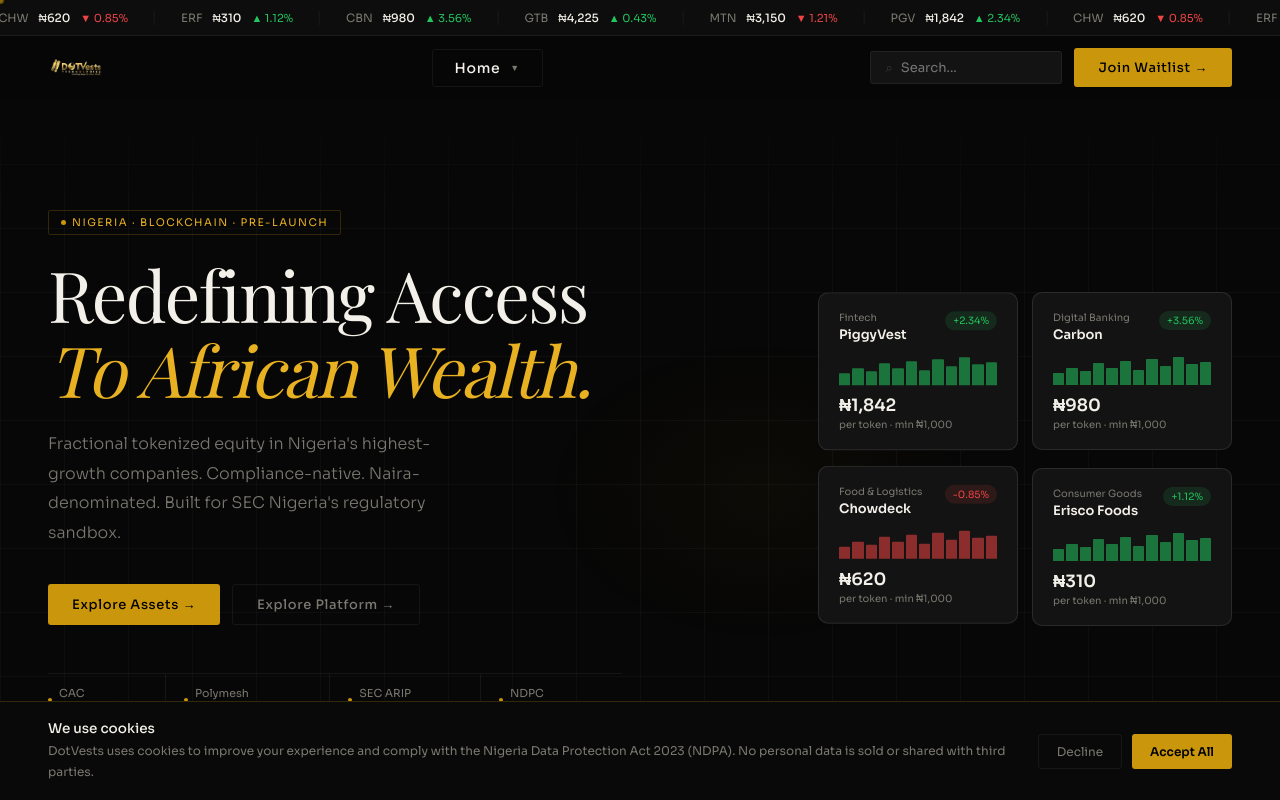
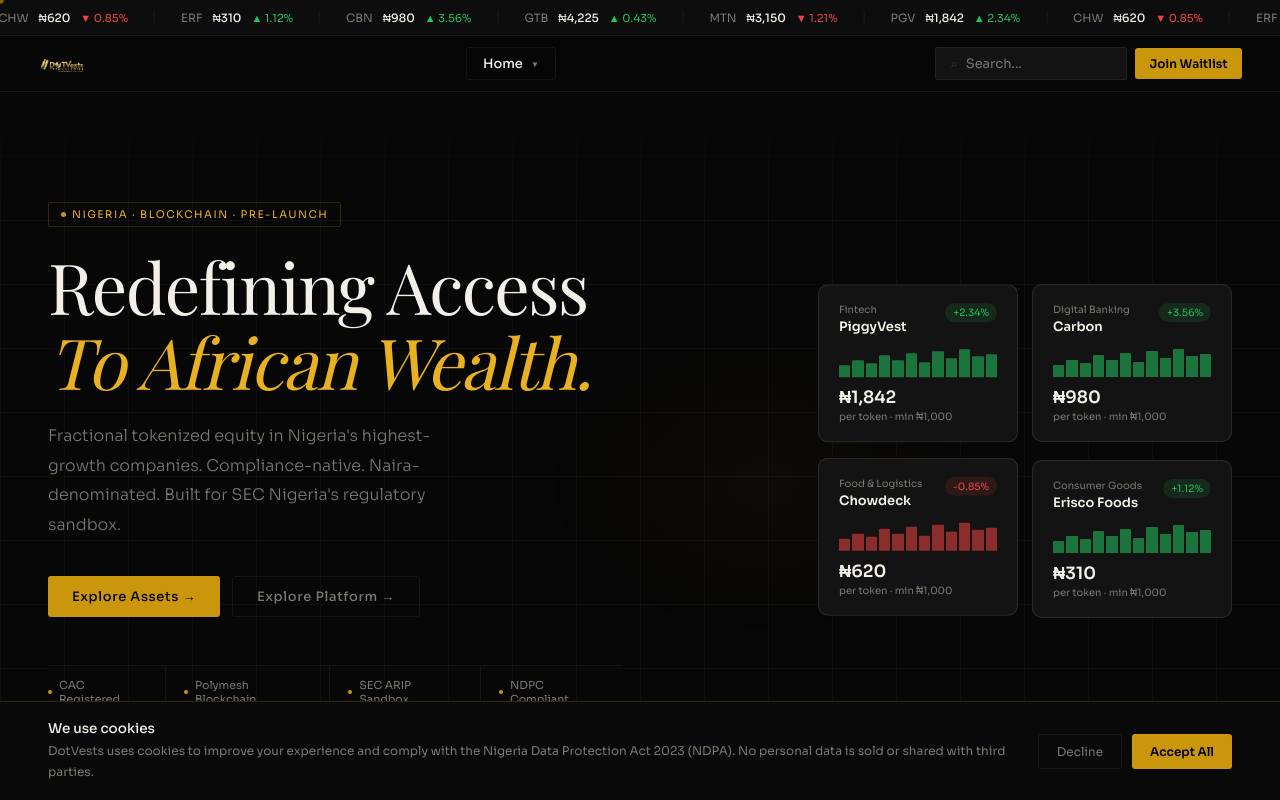
Before and after one commit to Dotvests/dotvests_web, a React (Vite) app: page / in a window 1280 px wide. Built offline with nearby package versions, Linux system fonts and the light colour scheme; a web font is replaced by a local one.

Commit message:
fix: nav rewrite - works on all screen sizes

```diff
--- a/src/App.jsx.jsx
+++ b/src/App.jsx.jsx
@@ -329,68 +329,108 @@
 }
 
 function Nav({page,go}){
-  const [sc,setSc]=useState(false);
   const [open,setOpen]=useState(false);
   const ref=useRef();
-  useEffect(()=>{
-    const el=document.getElementById("rs");if(!el)return;
-    const h=()=>setSc(el.scrollTop>50);el.addEventListener("scroll",h);return()=>el.removeEventListener("scroll",h);
-  },[]);
+
   useEffect(()=>{
     const h=(e)=>{if(ref.current&&!ref.current.contains(e.target))setOpen(false);};
-    document.addEventListener("mousedown",h);return()=>document.removeEventListener("mousedown",h);
+    document.addEventListener("mousedown",h);
+    return()=>document.removeEventListener("mousedown",h);
   },[]);
+
+  const pageLabel = {
+    home:"Home",markets:"Markets",tokenize:"Tokenize",
+    compliance:"Compliance",company:"Company",platform:"Platform",
+    team:"Team",roadmap:"Roadmap","token-economics":"Token Economics",admin:"Admin"
+  }[page]||"Menu";
+
   return(
-    <nav ref={ref} className="nav-inner" style={{position:"relative",top:0,left:0,right:0,zIndex:200,height:64,
-      display:"flex",alignItems:"center",justifyContent:"space-between",padding:"0 clamp(12px,4vw,48px)",background:"rgba(7,7,7,0.97)",
-      width:"100%",
-      borderBottom:sc?`0.5px solid ${C.brd}`:"0.5px solid transparent",
-      backdropFilter:sc?"blur(16px)":"none",transition:"all 0.35s"}}>
-      <div onClick={()=>{go("home");setOpen(false);}} style={{cursor:"pointer"}}>
-        <DotVestsLogo height={42}/>
-      </div>
-      <div style={{position:"relative"}}>
+    <nav ref={ref} style={{
+      position:"relative",zIndex:200,height:56,
+      display:"flex",alignItems:"center",justifyContent:"space-between",
+      padding:"0 clamp(12px,3vw,48px)",
+      background:"rgba(7,7,7,0.97)",
+      borderBottom:`0.5px solid rgba(255,255,255,0.06)`,
+      width:"100%",flexShrink:0,
+    }}>
+
+      {/* Logo */}
+      <div onClick={()=>{go("home");setOpen(false);}}
+        style={{cursor:"pointer",flexShrink:0,display:"flex",alignItems:"center"}}>
+        <DotVestsLogo height={36}/>
+      </div>
+
+      {/* Centre — nav button */}
+      <div style={{position:"relative",flexShrink:0}}>
         <button onClick={(e)=>{e.stopPropagation();setOpen(o=>!o);}} style={{
           background:open?C.goldDim:"none",
           border:`0.5px solid ${open?C.gold:C.brd}`,
           color:open?C.goldLt:C.white,
-          fontSize:14,fontWeight:500,letterSpacing:"0.05em",
-          padding:"9px 22px",borderRadius:3,
-          display:"flex",alignItems:"center",gap:10,transition:"all 0.2s"}}>
-          {({home:"Home",markets:"Markets",tokenize:"Tokenize",compliance:"Compliance",company:"Company",platform:"Platform",admin:"Admin"})[page]||"DotVests"}
-          <span style={{fontSize:9,color:open?C.goldLt:C.muted,
-            transform:open?"rotate(180deg)":"rotate(0deg)",transition:"transform 0.25s",display:"inline-block"}}>▼</span>
+          fontSize:13,fontWeight:500,
+          padding:"7px 16px",borderRadius:3,
+          display:"flex",alignItems:"center",gap:8,
+          transition:"all 0.2s",cursor:"pointer",
+          fontFamily:"'Sora',sans-serif",
+          whiteSpace:"nowrap",
+        }}>
+          {pageLabel}
+          <span style={{fontSize:8,transform:open?"rotate(180deg)":"rotate(0deg)",
+            transition:"transform 0.25s",display:"inline-block",
+            color:open?C.goldLt:C.muted}}>▼</span>
         </button>
+
+        {/* Dropdown — always within viewport */}
         {open&&(
-          <div style={{position:"fixed",top:100,left:"clamp(8px,3vw,60px)",right:"clamp(8px,3vw,60px)",background:"rgba(8,8,8,0.99)",
-            border:`0.5px solid ${C.goldBrd}`,borderRadius:6,
-            backdropFilter:"blur(24px)",
-            boxShadow:`0 32px 64px rgba(0,0,0,0.9)`,
-            animation:"dropIn 0.18s ease both",overflow:"hidden",zIndex:300}}>
-            <div style={{padding:"12px 20px 10px",borderBottom:`0.5px solid ${C.brd}`,
+          <div style={{
+            position:"absolute",
+            top:"calc(100% + 8px)",
+            left:"50%",
+            transform:"translateX(-50%)",
+            width:"min(540px,90vw)",
+            background:"rgba(6,6,6,0.99)",
+            border:`0.5px solid ${C.goldBrd}`,
+            borderRadius:6,
+            backdropFilter:"blur(20px)",
+            boxShadow:"0 24px 48px rgba(0,0,0,0.95)",
+            animation:"dropIn 0.18s ease both",
+            overflow:"hidden",
+            zIndex:500,
+            maxHeight:"70vh",
+            overflowY:"auto",
+          }}>
+            <div style={{padding:"10px 18px 9px",borderBottom:`0.5px solid ${C.brd}`,
               display:"flex",alignItems:"center",gap:10}}>
-              <DotVestsLogo height={20}/>
-              <span style={{fontSize:10,color:C.muted,letterSpacing:"0.1em",textTransform:"uppercase"}}>Navigate</span>
-            </div>
-            <div style={{display:"grid",gridTemplateColumns:"repeat(auto-fit,minmax(min(200px,100%),1fr))"}}>
+              <DotVestsLogo height={18}/>
+              <span style={{fontSize:9.5,color:C.muted,letterSpacing:"0.1em",textTransform:"uppercase"}}>Navigate</span>
+            </div>
+            <div style={{display:"grid",gridTemplateColumns:"repeat(auto-fill,minmax(200px,1fr))"}}>
               {DROP_ITEMS.map(item=><DropItem key={item.l} item={item} go={go} close={()=>setOpen(false)}/>)}
             </div>
-            <div style={{padding:"9px 20px",borderTop:`0.5px solid ${C.brd}`,
-              display:"flex",justifyContent:"space-between",alignItems:"center"}}>
-              <span style={{fontSize:10,color:C.dim}}>DotVests Technologies Limited</span>
-              <span style={{fontSize:10,color:C.dim}}>Pre-launch · Pending SEC ARIP</span>
+            <div style={{padding:"8px 18px",borderTop:`0.5px solid ${C.brd}`,
+              display:"flex",justifyContent:"space-between",flexWrap:"wrap",gap:6}}>
+              <span style={{fontSize:9.5,color:C.dim}}>DotVests Technologies Limited</span>
+              <span style={{fontSize:9.5,color:C.dim}}>Pre-launch · Pending SEC ARIP</span>
             </div>
           </div>
         )}
       </div>
-      <div style={{display:"flex",alignItems:"center",gap:12}}><SearchBar go={go}/><Btn v="gold" onClick={()=>{
-  setOpen(false);
-  go("home");
-  setTimeout(()=>{
-    const el=document.getElementById("waitlist-section");
-    if(el)el.scrollIntoView({behavior:"smooth",block:"start"});
-  },80);
-}}>Join Waitlist →</Btn></div>
+
+      {/* Right — search + CTA */}
+      <div style={{display:"flex",alignItems:"center",gap:8,flexShrink:0}}>
+        <SearchBar go={go}/>
+        <button onClick={()=>{
+          setOpen(false);go("home");
+          setTimeout(()=>{
+            const el=document.getElementById("waitlist-section");
+            if(el)el.scrollIntoView({behavior:"smooth",block:"start"});
+          },80);
+        }} style={{
+          background:C.gold,border:"none",color:"#000",
+          fontFamily:"'Sora',sans-serif",fontSize:12,fontWeight:600,
+          padding:"8px 14px",borderRadius:3,cursor:"pointer",
+          whiteSpace:"nowrap",flexShrink:0,
+        }}>Join Waitlist</button>
+      </div>
     </nav>
   );
 }
```
